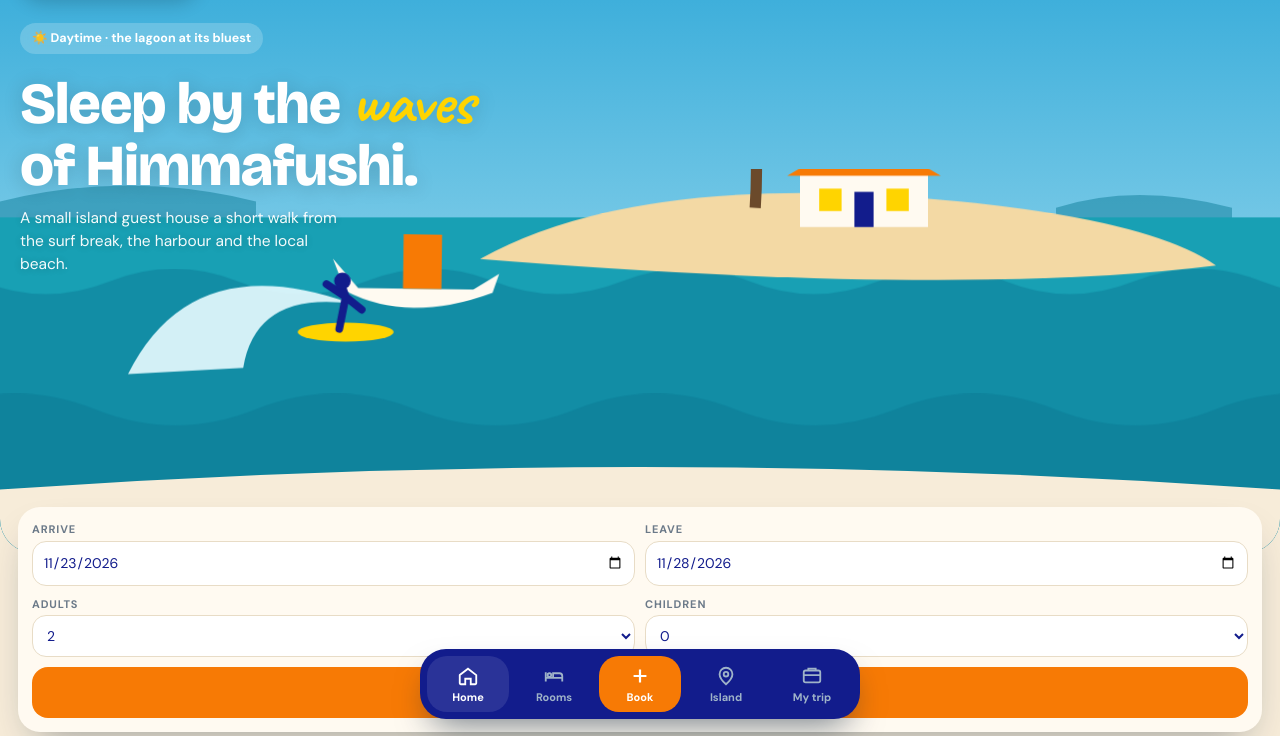
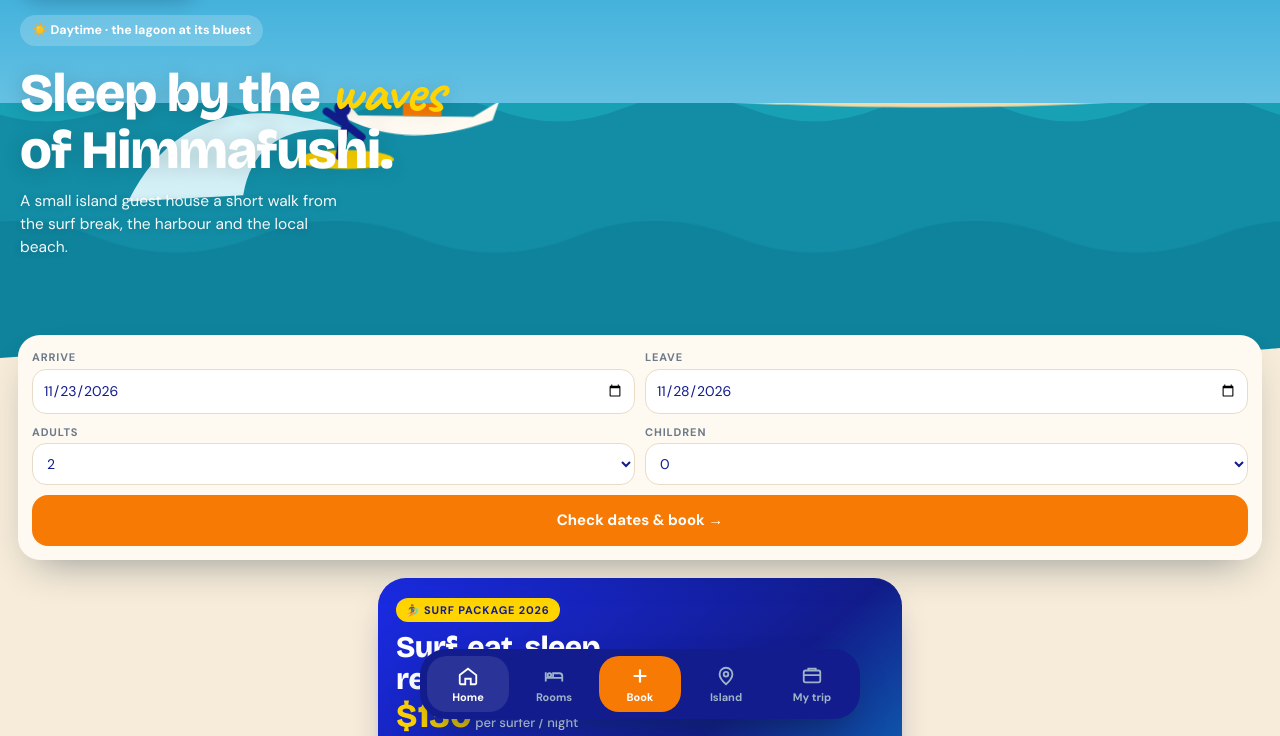
Before and after one commit to zahid930/ariaholiday, a plain HTML site: page index.html in a window 1280 px wide. Shown: the part 67-803 px from the top of the page. Drawn offline with nearby package versions, Linux system fonts and the light colour scheme.

Commit message:
Add files via upload

```diff
--- a/index.html
+++ b/index.html
@@ -29,8 +29,9 @@ input,select,textarea{font:inherit;color:var(--ink)}
 @keyframes fade{from{opacity:0;transform:translateY(8px)}to{opacity:1;transform:none}}
 
 /* ---------- HERO: living sky ---------- */
-.hero{position:relative;height:min(78vh,620px);min-height:470px;overflow:hidden;border-radius:0 0 34px 34px;background:linear-gradient(180deg,var(--sky1),var(--sky2));transition:background 1s}
+.hero{position:relative;height:min(56vh,460px);min-height:380px;overflow:hidden;border-radius:0;background:linear-gradient(180deg,var(--sky1),var(--sky2));transition:background 1s}
 .hero svg.scene{position:absolute;inset:auto 0 0 0;width:100%;height:62%}
+.hero .edge{position:absolute;left:0;right:0;bottom:-1px;width:100%;height:46px;z-index:2;display:block}
 .heroimg{position:absolute;inset:0;width:100%;height:100%;object-fit:cover;z-index:0;display:none}
 .hero.photo .heroimg{display:block}
 .hero.photo:after{content:"";position:absolute;inset:0;z-index:1;background:linear-gradient(180deg,rgba(10,16,80,.55) 0%,rgba(10,16,80,.15) 45%,rgba(10,16,80,.35) 100%)}
@@ -44,9 +45,9 @@ input,select,textarea{font:inherit;color:var(--ink)}
 .logo img{width:38px;height:38px;border-radius:50%;object-fit:contain;background:#fff}
 .flogo{display:inline-block;margin-bottom:10px}.flogo img{width:170px;display:block}
 .clock{font-family:'Space Mono';font-size:12px;background:rgba(11,34,56,.35);backdrop-filter:blur(6px);padding:6px 10px;border-radius:99px}
-.hero .copy{position:relative;z-index:3;padding:26px 20px 0;color:#fff;max-width:520px}
+.hero .copy{position:relative;z-index:3;padding:18px 20px 0;color:#fff;max-width:520px}
 .hero .copy .phase{display:inline-flex;gap:6px;align-items:center;font-size:12.5px;font-weight:700;background:rgba(255,255,255,.2);backdrop-filter:blur(6px);padding:6px 12px;border-radius:99px;margin-bottom:14px}
-.hero h1{font-size:clamp(38px,11vw,58px);font-weight:800;text-shadow:0 2px 20px rgba(0,0,0,.18)}
+.hero h1{font-size:clamp(34px,9.6vw,54px);font-weight:800;text-shadow:0 2px 20px rgba(0,0,0,.18)}
 .hero h1 em{font-family:'Caveat';font-style:normal;font-weight:700;color:var(--mango);font-size:1.12em}
 .hero p.sub{margin-top:10px;opacity:.95;font-size:15.5px;max-width:330px;text-shadow:0 1px 8px rgba(0,0,0,.25)}
 .stars circle{fill:#fff;animation:tw 3s infinite alternate}
@@ -441,8 +442,8 @@ input,select,textarea{font:inherit;color:var(--ink)}
         <g class="surfer"><ellipse cx="62" cy="14" rx="15" ry="3" fill="var(--mango)"/><path d="M60 13 l2 -10 l-6 -4 M62 3 l5 4 M62 3 l-1 -3" stroke="var(--ink)" stroke-width="2.4" stroke-linecap="round" fill="none"/><circle cx="61" cy="-2" r="2.6" fill="var(--ink)"/></g>
       </g>
       <path class="wave1" d="M-40 215 q25 -10 50 0 t50 0 t50 0 t50 0 t50 0 t50 0 t50 0 t50 0 t50 0 t50 0 v60 h-520z" fill="var(--sea2)" opacity=".7"/>
-      <path d="M0 240 Q200 226 400 240 V260 H0Z" fill="var(--sand)"/>
     </svg>
+    <svg class="edge" viewBox="0 0 400 46" preserveAspectRatio="none" aria-hidden="true"><path d="M0 22 C70 4 140 4 200 16 C265 29 330 30 400 12 V46 H0Z" fill="var(--sand)"/></svg>
   </div>
 
   <div class="quick">
```
